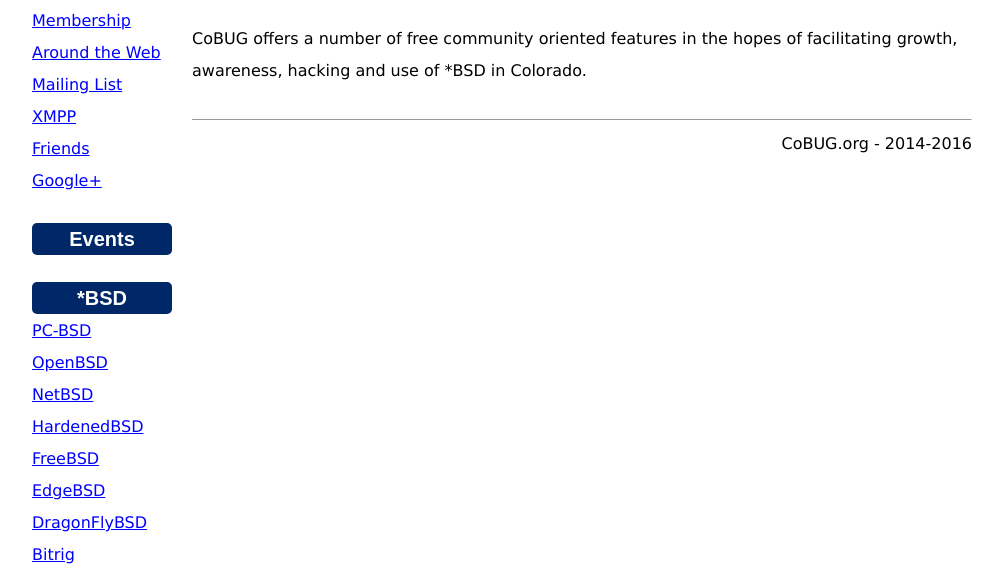
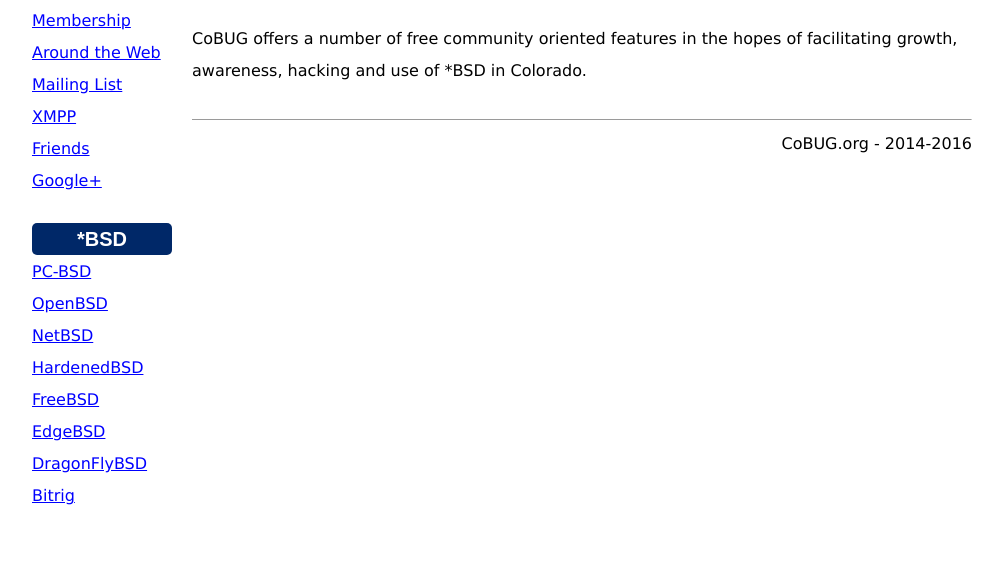
Before and after one commit to CoBUG/website, a PHP site: page /index.php in a window 1280 px wide. Shown: the part 386-957 px from the top of the page, without its empty margins (138-1140 px from the left). After the commit the page ends 891 px from the top, so only its background shows below. Run offline with PHP 8.4, Linux system fonts and the light colour scheme.

Commit message:
remove event info

```diff
--- a/header.php
+++ b/header.php
@@ -61,9 +61,6 @@
           <li class="listitem"><a href="/friends.php"class="link"data-ajax="false">Friends</a></li>
           <li class="listitem"><a href="https://plus.google.com/111589217766561596353"rel="publisher">Google+</a></li>
         </ul>
-        <h3 class="co  h3">Events</h3>
-        <ul class="list">
-	</ul>
         <h3 class="co  h3">*BSD</h3>
         <ul class="list">
         <li class="listitem"><a href="http://www.pcbsd.org/"class="link"data-ajax="false">PC-BSD</a></li>
```
Lines whose indentation alone changed are shown as unchanged.
